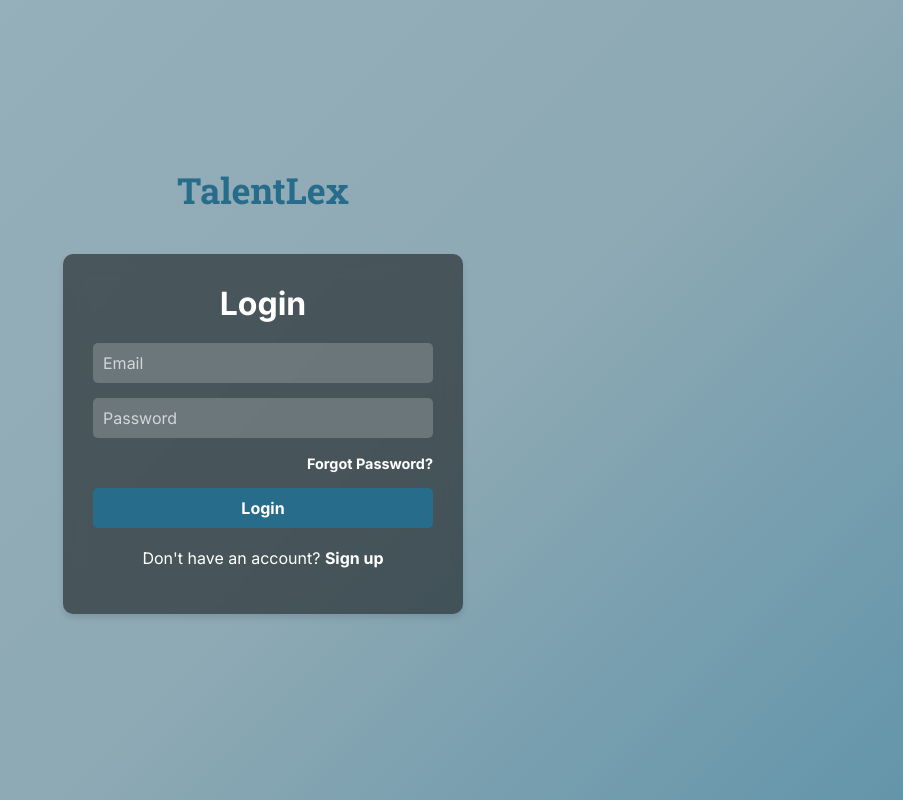
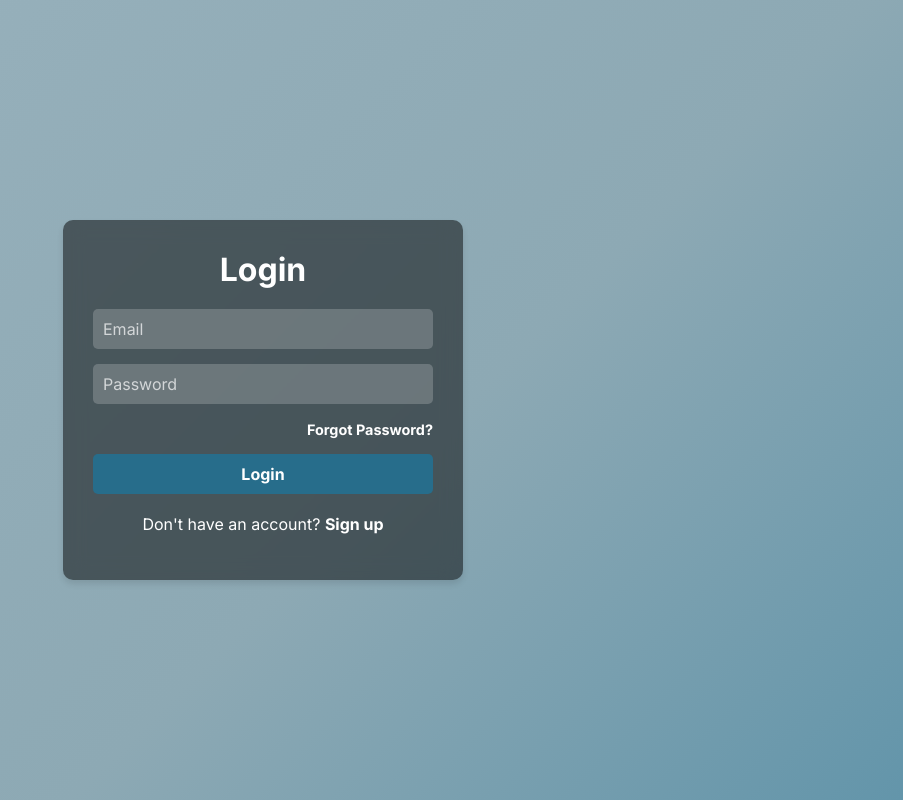
Before and after one commit to lockej2005/talentlex, a React (Create React App) app: page /login in a window 1280 px wide. Shown: the whole page, without its empty margins (377-1280 px from the left). Built offline with nearby package versions, Linux system fonts and the light colour scheme; a web font is replaced by a local one.

Commit message:
remove logo

```diff
--- a/src/pages/Login.js
+++ b/src/pages/Login.js
@@ -37,7 +37,6 @@ const Login = () => {
 
   return (
     <div className="auth-page-auth">
-    <div className="logo-auth">TalentLex</div>
       <div className="auth-container-auth">
         <div className="frosted-glass-auth">
           <h2>Login</h2>
--- a/src/pages/Signup.js
+++ b/src/pages/Signup.js
@@ -54,7 +54,6 @@ const Signup = () => {
 
   return (
     <div className="auth-page-auth">
-      <div className="logo-auth">TalentLex</div>
       <div className="auth-container-auth">
         <div className="frosted-glass-auth">
           <h2>Sign Up</h2>
```
